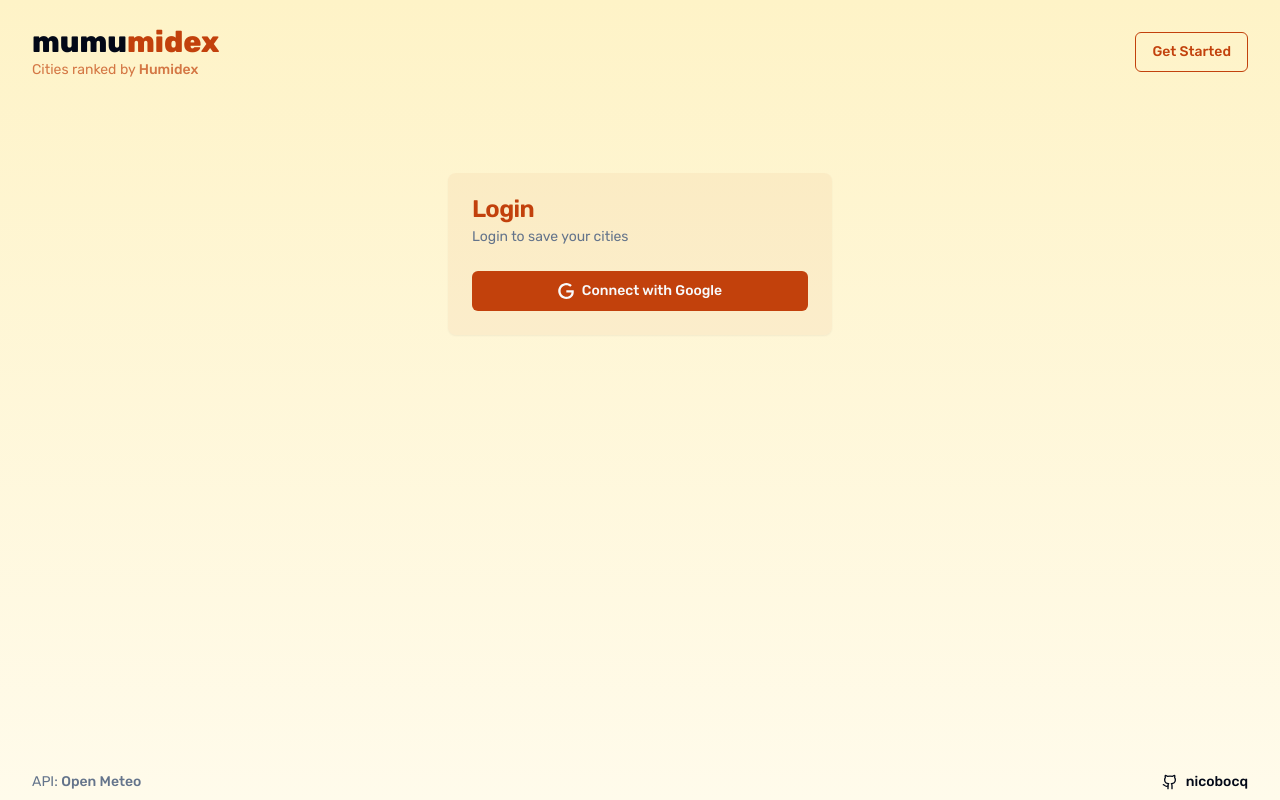
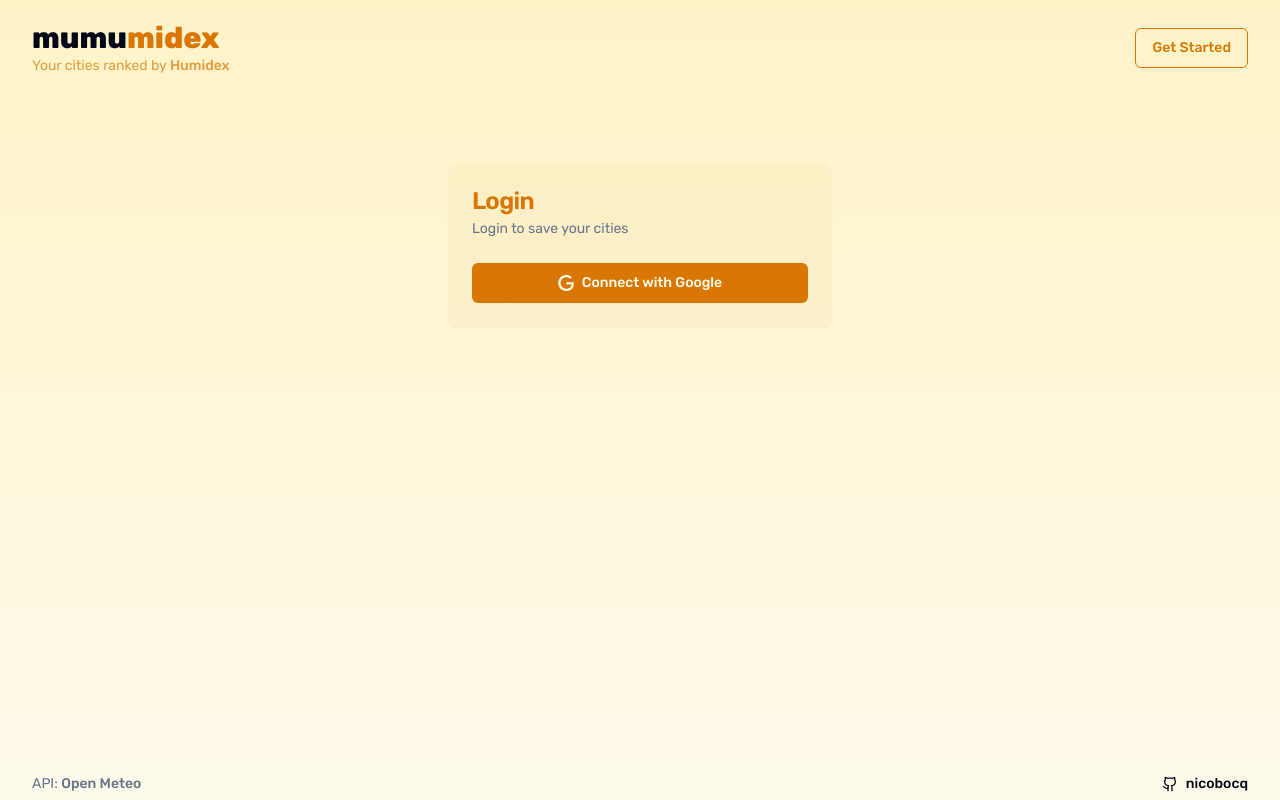
Before and after one commit to NicoBocq/mumumidex2, a Next.js app: page /login in a window 1280 px wide. Built offline with nearby package versions, Linux system fonts and the light colour scheme; no server answers; what next-safe-action would draw is missing.

Commit message:
Added manifest, changed color theme, set height for footer header, removed actions

```diff
--- a/src/app/globals.css
+++ b/src/app/globals.css
@@ -1,6 +1,8 @@
 @tailwind base;
 @tailwind components;
 @tailwind utilities;
+
+/* Amber color palette from: https://ui.shadcn.com/colors */
 
 @layer base {
   :root {
@@ -10,8 +12,9 @@
     --card-foreground: 222.2 84% 4.9%;
     --popover: 0 0% 100%;
     --popover-foreground: 222.2 84% 4.9%;
-    --primary: 17.5 88.3% 40.4%;
-    --primary-foreground: 210 40% 98%;
+    /* amber-600 */
+    --primary: 32.1 94.6% 43.7%;
+    --primary-foreground: 48 100% 96.1%;
     --secondary: 210 40% 96.1%;
     --secondary-foreground: 222.2 47.4% 11.2%;
     --muted: 210 40% 96.1%;
@@ -19,17 +22,16 @@
     --accent: 210 40% 96.1%;
     --accent-foreground: 222.2 47.4% 11.2%;
     --destructive: 0 84.2% 60.2%;
-    --destructive-foreground: 210 40% 98%;
+    --destructive-foreground: 48 100% 96.1%;
     --border: 214.3 31.8% 91.4%;
     --input: 214.3 31.8% 91.4%;
-    --ring: 17.5 88.3% 40.4%;
+    --ring: 32.1 94.6% 43.7%;
     --radius: 0.5rem;
     --chart-1: 12 76% 61%;
     --chart-2: 173 58% 39%;
     --chart-3: 197 37% 24%;
     --chart-4: 43 74% 66%;
     --chart-5: 27 87% 67%;
-    /* Amber color palette from: https://ui.shadcn.com/colors */
     --humidex: 201.3 96.3% 32.2%;
     --humidex-foreground: 0 0% 100%;
     /* sky-600 */
@@ -80,6 +82,7 @@
     --chart-4: 280 65% 60%;
     --chart-5: 340 75% 55%;
   }
+  --available-height: 'calc(100svh-128px-64px)';
 }
 
 @layer base {
--- a/src/app/icon.tsx
+++ b/src/app/icon.tsx
@@ -1,4 +1,6 @@
 import { ImageResponse } from 'next/og'
+
+import { app } from '@/config/app'
 
 export const runtime = 'edge'
 
@@ -28,8 +30,7 @@ export default function Icon() {
           display: 'flex',
           alignItems: 'center',
           justifyContent: 'center',
-          color: '#f59e0b',
-          fontFamily: 'cursive',
+          color: app.color.primary,
         }}
       >
         <svg
@@ -37,8 +38,8 @@ export default function Icon() {
           width="24"
           height="24"
           viewBox="0 0 24 24"
-          fill="#f59e0b"
-          stroke="#78350f"
+          fill={app.color.primary}
+          stroke={app.color.primaryDarker}
           stroke-width="2"
           stroke-linecap="round"
           stroke-linejoin="round"
--- /dev/null
+++ b/src/app/manifest.ts
@@ -0,0 +1,22 @@
+import { MetadataRoute } from 'next'
+
+import { app } from '@/config/app'
+
+export default function manifest(): MetadataRoute.Manifest {
+  return {
+    name: app.name,
+    short_name: app.shortName,
+    description: app.description,
+    start_url: '/',
+    display: 'standalone',
+    background_color: '#fff',
+    theme_color: app.color.primary,
+    icons: [
+      {
+        src: '/icon?<generated>',
+        sizes: '32x32',
+        type: 'image/png',
+      },
+    ],
+  }
+}
--- a/src/components/custom-ui/section.tsx
+++ b/src/components/custom-ui/section.tsx
@@ -27,7 +27,7 @@ export default function Section({
   return (
     <div
       className={cn(
-        'flex min-h-[calc(100svh-140px)] flex-col items-center justify-center gap-4',
+        'flex min-h-[var(--available-height)] flex-col items-center justify-center gap-4',
         className,
       )}
     >
--- a/src/components/forecast/card-actions.tsx
+++ b/src/components/forecast/card-actions.tsx
@@ -3,7 +3,7 @@
 import { Forecast } from '@/types/forecast'
 
 import React from 'react'
-import { deleteCity, updateCity } from '@/actions/city'
+import { updateCity } from '@/actions/city'
 import html2canvas from 'html2canvas'
 import { useOptimisticAction } from 'next-safe-action/hooks'
 import { toast } from 'sonner'
@@ -97,24 +97,6 @@ export default function CardActions({ data }: CardActionsProps) {
     },
   )
 
-  const { execute: execDeleteCity } = useOptimisticAction(deleteCity, {
-    currentState: { data },
-    updateFn: (state) => {
-      return {
-        data: {
-          ...state.data,
-        },
-      }
-    },
-    onSuccess: ({ data }) => {
-      if (data?.error) {
-        toast.error(data.error)
-      } else if (data?.success) {
-        toast.success(data.success)
-      }
-    },
-  })
-
   const handleUpdate = React.useCallback(
     (context: 'pinned' | 'hidden') => {
       execUpdateCity({
@@ -124,10 +106,6 @@ export default function CardActions({ data }: CardActionsProps) {
     },
     [execUpdateCity, data.city],
   )
-
-  const handleDelete = React.useCallback(() => {
-    execDeleteCity(data.city.id)
-  }, [execDeleteCity, data.city.id])
 
   const handleDownload = React.useCallback(() => {
     exportImage(data)
@@ -156,27 +134,7 @@ export default function CardActions({ data }: CardActionsProps) {
           />
         </CollapsibleTrigger>
         <CollapsibleContent className="rounded-b-lg">
-          <CardFooter className="flex items-center justify-between gap-2 p-2">
-            <div className="flex items-center gap-2">
-              <Button
-                className="flex items-center gap-2"
-                onClick={handleDelete}
-                variant="ghostTransparent"
-                title="Delete"
-                size="sm"
-              >
-                Delete
-                <Icon name="Trash" />
-              </Button>
-              <Button
-                className="flex items-center gap-2"
-                onClick={() => handleUpdate('hidden')}
-                title="Hide"
-                variant="ghostTransparent"
-                size="sm"
-              >
-                Hide <Icon name="Eye" />
-              </Button>{' '}
+          <CardFooter className="flex items-center justify-end gap-2 p-2">
             <Button
               className="flex items-center gap-2"
               onClick={() => handleUpdate('pinned')}
@@ -187,8 +145,6 @@ export default function CardActions({ data }: CardActionsProps) {
               {optimisticState.data.city.pinned ? 'Unpin' : 'Pin'}
               <Icon name="Pin" />
             </Button>
-            </div>
-            <div className="flex items-center gap-2">
             <Button
               variant="ghostTransparent"
               size="sm"
@@ -198,7 +154,6 @@ export default function CardActions({ data }: CardActionsProps) {
             >
               Download <Icon name="ImageDown" />
             </Button>
-            </div>
           </CardFooter>
         </CollapsibleContent>
       </Collapsible>
--- a/src/components/layout/footer.tsx
+++ b/src/components/layout/footer.tsx
@@ -6,7 +6,7 @@ import { buttonVariants } from '../ui/button'
 export default function Footer() {
   return (
     <footer>
-      <div className="mx-auto flex max-w-7xl items-center justify-between px-4 py-2 lg:px-8">
+      <div className="mx-auto flex h-8 max-w-7xl items-center justify-between px-4 py-2 lg:px-8">
         <p className="text-sm text-muted-foreground">
           API:{' '}
           <Link
--- a/src/components/layout/header.tsx
+++ b/src/components/layout/header.tsx
@@ -10,17 +10,17 @@ export default async function Header() {
     <header>
       <nav
         aria-label="Global"
-        className="mx-auto flex max-w-7xl items-center justify-between p-6 lg:px-8"
+        className="mx-auto flex h-24 max-w-7xl items-center justify-between px-6 lg:px-8"
       >
         <div>
           <Link href="/">
-            <h1 className="inline-flex items-center text-3xl font-extrabold">
+            <h1 className="inline-flex items-center text-3xl font-extrabold hover:text-primary">
               mumu
               <span className="text-primary">midex</span>
             </h1>
           </Link>
           <p className="text-sm text-primary/70">
-            Cities ranked by{' '}
+            Your cities ranked by{' '}
             <Link
               href="https://en.wikipedia.org/wiki/Humidex"
               target="_blank"
--- a/src/config/app.ts
+++ b/src/config/app.ts
@@ -1,6 +1,6 @@
 export const app = {
   name: 'Mumumidex: who is the hottest?',
-  description: 'Cities ranked by humidex',
+  description: 'Your cities ranked by humidex',
   url: 'https://mumumidex.vercel.app',
   shortName: 'MumuMidex',
   tagline: 'Who is the hottest?',
@@ -12,4 +12,8 @@ export const app = {
     title: 'Add your first city',
     description: 'Click on your picture if you want to add more',
   },
+  color: {
+    primary: '#d97706',
+    primaryDarker: '#92400e',
+  },
 }
```
Lines whose indentation alone changed are shown as unchanged.
